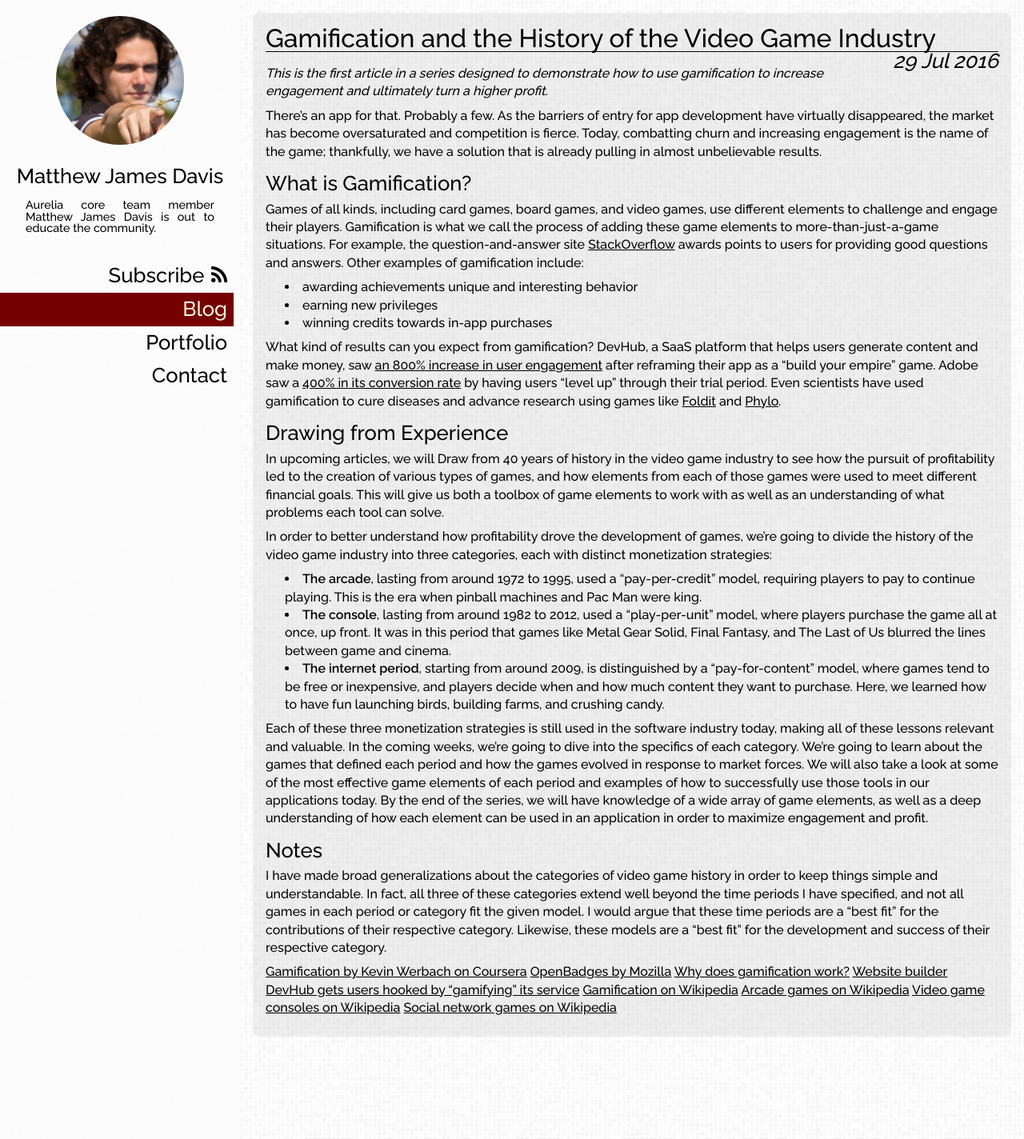
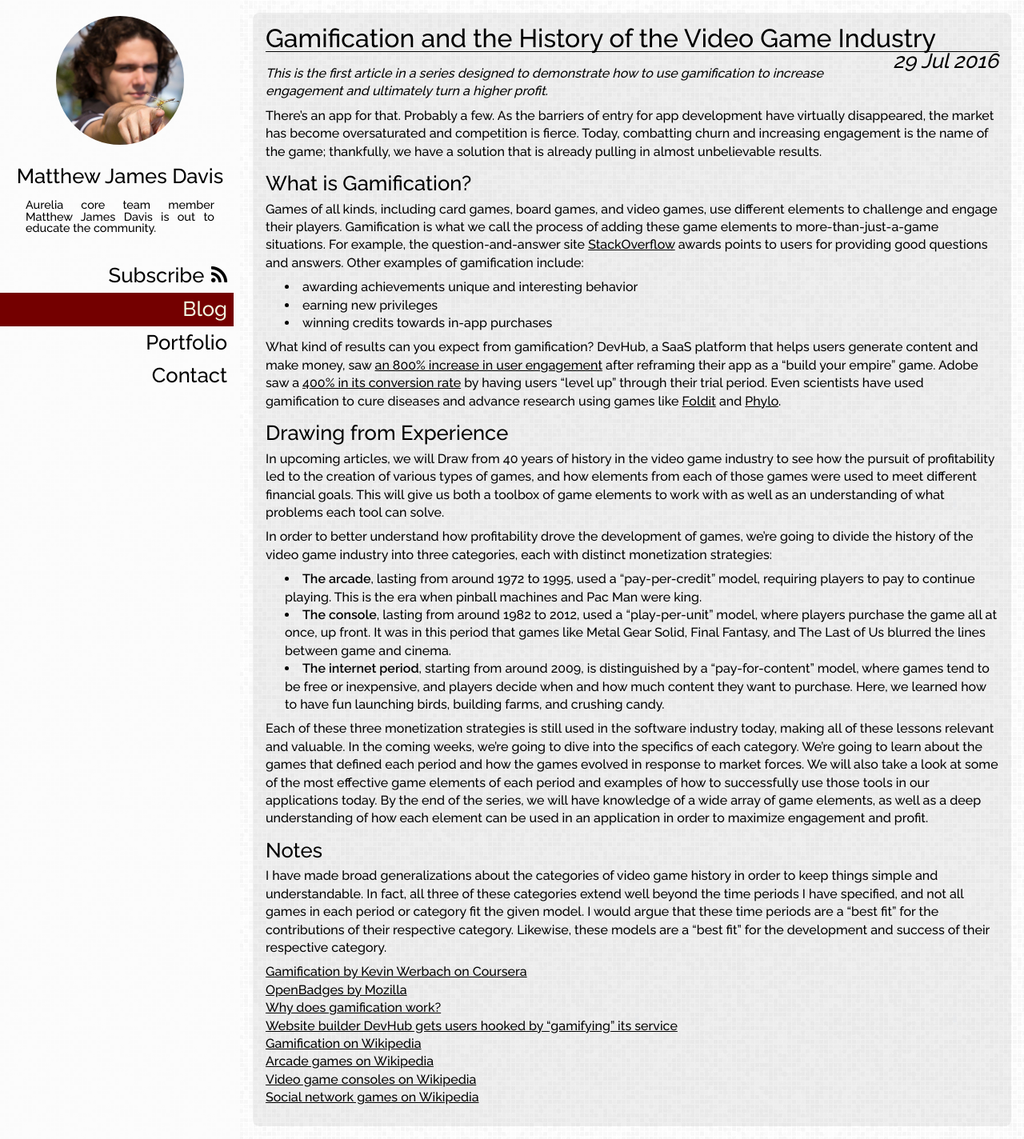
Before and after one commit to davismj/davismj.github.io, a Jekyll site: the page built from _posts/2016-7-29-game-history.md, in a window 1280 px wide. Shown: the whole page at 80% size. Built offline with Jekyll 4.4.1, drawn with Linux system fonts in a browser that asks for light colours; nearby versions of some CDN libraries; comment, search, counter and statistics services are not loaded.

Commit message:
space links

```diff
--- a/_posts/2016-7-29-game-history.md
+++ b/_posts/2016-7-29-game-history.md
@@ -39,11 +39,11 @@
 
 I have made broad generalizations about the categories of video game history in order to keep things simple and understandable. In fact, all three of these categories extend well beyond the time periods I have specified, and not all games in each period or category fit the given model. I would argue that these time periods are a "best fit" for the contributions of their respective category. Likewise, these models are a "best fit" for the development and success of their respective category.
 
-[Gamification by Kevin Werbach on Coursera](https://www.coursera.org/learn/gamification)
-[OpenBadges by Mozilla](http://openbadges.org/)
-[Why does gamification work?](http://weplay.co/gamification-success-stories/)
-[Website builder DevHub gets users hooked by “gamifying” its service](http://venturebeat.com/2010/08/25/devhub-scores-engagement-increase-by-gamifying-its-web-site-creation-tools/)
-[Gamification on Wikipedia](https://en.wikipedia.org/wiki/Gamification)
-[Arcade games on Wikipedia](https://en.wikipedia.org/wiki/Arcade_game)
-[Video game consoles on Wikipedia](https://en.wikipedia.org/wiki/Video_game_console)
-[Social network games on Wikipedia](https://en.wikipedia.org/wiki/Social_network_game)
+[Gamification by Kevin Werbach on Coursera](https://www.coursera.org/learn/gamification)<br />
+[OpenBadges by Mozilla](http://openbadges.org/)<br />
+[Why does gamification work?](http://weplay.co/gamification-success-stories/)<br />
+[Website builder DevHub gets users hooked by “gamifying” its service](http://venturebeat.com/2010/08/25/devhub-scores-engagement-increase-by-gamifying-its-web-site-creation-tools/)<br />
+[Gamification on Wikipedia](https://en.wikipedia.org/wiki/Gamification)<br />
+[Arcade games on Wikipedia](https://en.wikipedia.org/wiki/Arcade_game)<br />
+[Video game consoles on Wikipedia](https://en.wikipedia.org/wiki/Video_game_console)<br />
+[Social network games on Wikipedia](https://en.wikipedia.org/wiki/Social_network_game)<br />
```
Also changed, not shown: _posts/2016-7-25-aurelia-drag-and-drop.md (+4 -4 lines), _posts/2016-8-2-semantic-custom-element.md (+7 -7 lines).
